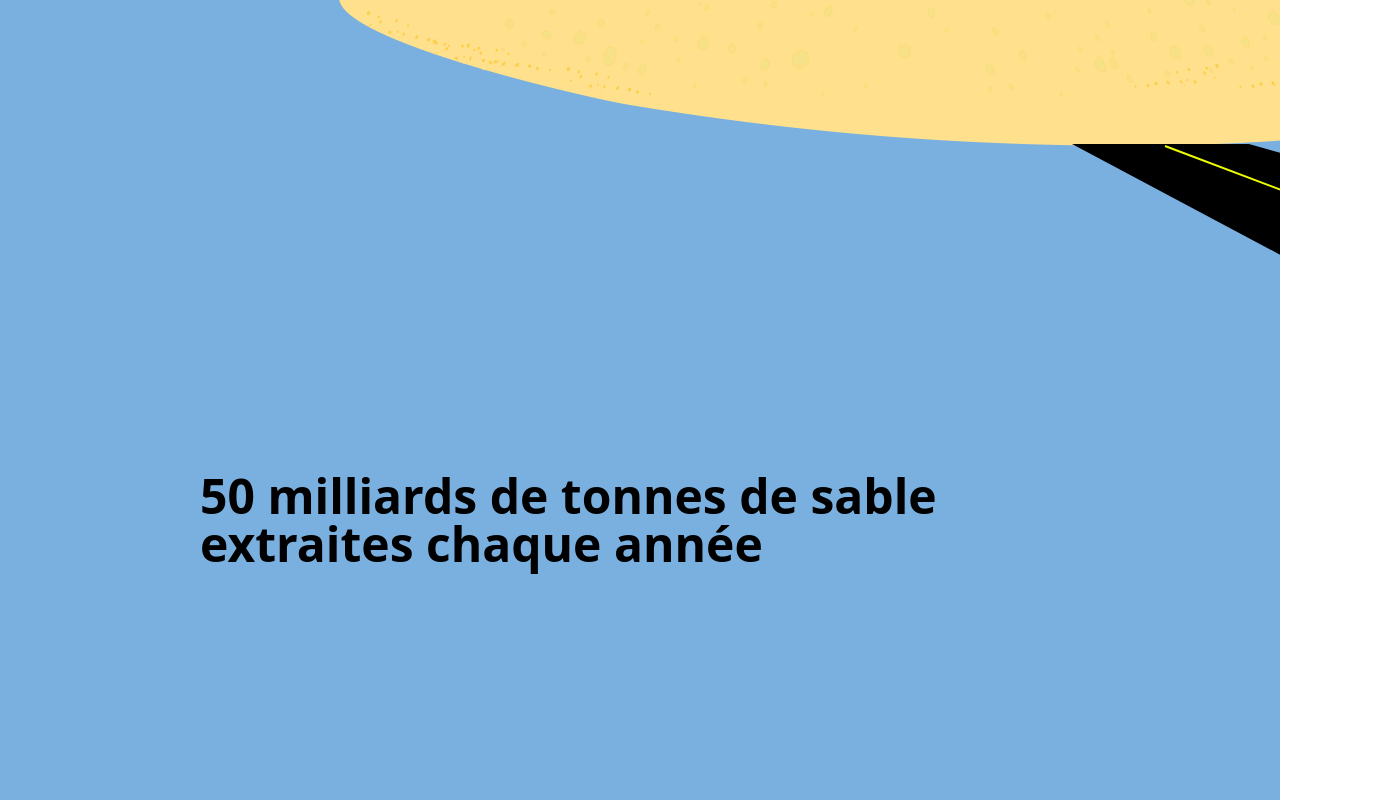
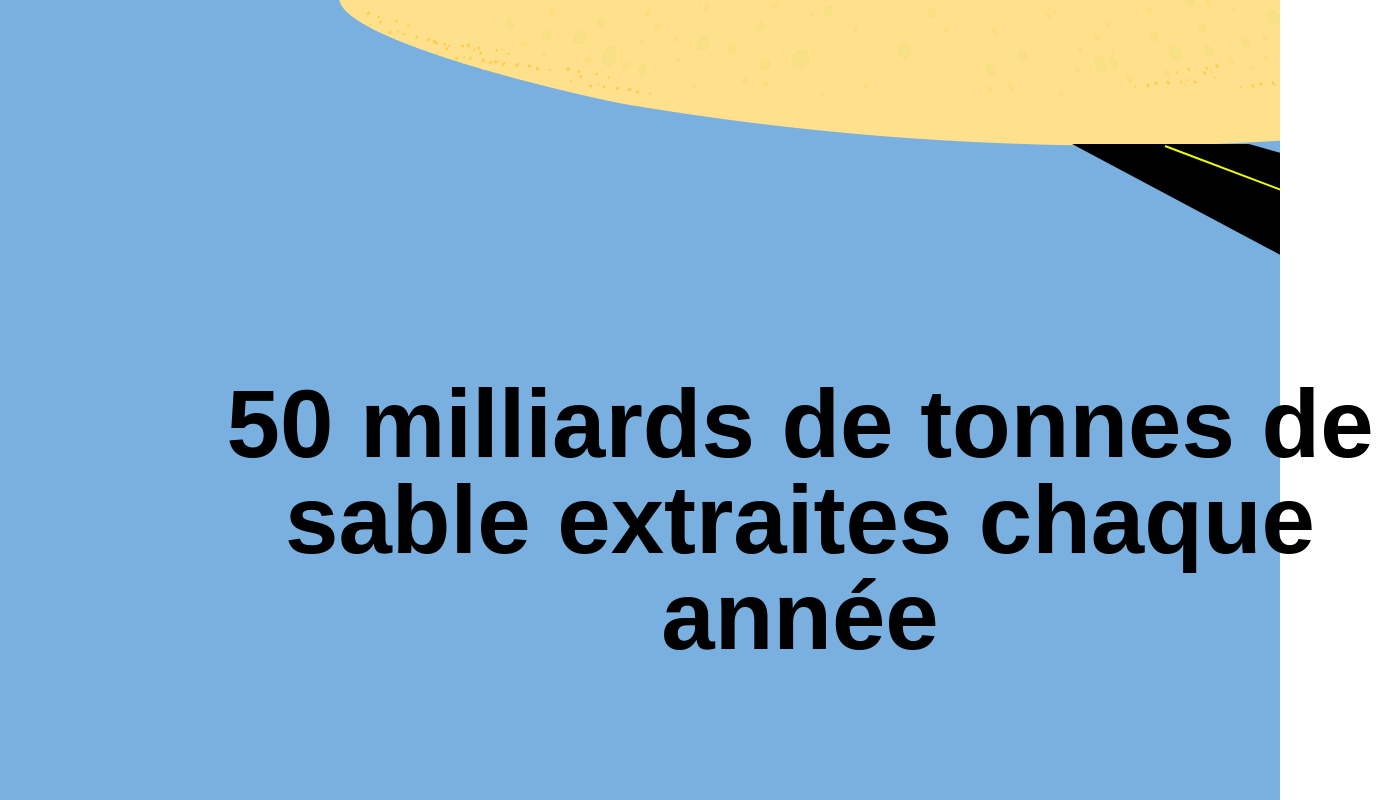
Before and after one commit to Corentin-Delvaque/SAE303-Corentin-Delvaque, a website built with Vite: page index.html in a window 1280 px wide. Shown: the part 680-1480 px from the top of the page, 1400 px wide, since content can reach past the window. Built offline with nearby package versions, Linux system fonts and the light colour scheme.

Commit message:
Added font Marianne + corrected Ademe logo being vanished + finished first section

```diff
--- a/index.html
+++ b/index.html
@@ -4,39 +4,59 @@
 <head>
   <meta charset="UTF-8" />
   <meta name="viewport" content="width=device-width, initial-scale=1.0" />
-  <title>initialisation-tailwind</title>
+  <title>Le sable, une ressource fragile?</title>
   <link href="./src/style.css" rel="stylesheet" type="text/css" />
+  <link rel="icon" href="./src/assets/ademe-logo-2022-1.svg" type="image/x-icon">
 </head>
 
 <body>
-  <main>
+  <main class="font-marianne">
+    <!-- Section 1 -->
+    <section class="grid grid-cols-1 grid-rows-1 h-screen bg-bg-1">
 
+      <!-- Pile de sable solo -->
+      <img class="col-span-full row-span-full w-auto h-auto justify-self-end mt-40" src="./src/assets/single-sand-pile.png">
+
+      <!-- Road -->
+      <svg class="col-span-full row-span-full w-auto h-auto justify-self-end mt-206" xmlns="http://www.w3.org/2000/svg" width="208" height="1005" viewBox="0 0 208 1005" fill="none"><path d="M177.029 8.70079e-05L0 0L214.382 114.093L519.349 566.384L256 853C311.324 951.675 410.775 1096.76 681.864 924.082C952.954 751.401 893.941 613.666 830.549 566.384L309.047 37.5215L177.029 8.70079e-05Z" fill="black" /><path d="M93 2L352 100" stroke="#EEFF00" stroke-width="2" />
+      </svg>
+
+      <h1 class="col-span-full row-span-full justify-self-start self-center font-bold text-9xl w-200 ml-50">Le sable une ressource fragile ?</h1>
+
+      <!-- Ademe logo -->
+      <div class="z-10 w-30 col-span-full row-span-full justify-self-end mt-5 mr-5">
+        <img src="./src/assets/ademe-logo-2022-1.svg">
+      </div>
+
+    </section>
+
+    <!-- Section 2 -->
     <section class="grid grid-cols-1 grid-rows-1 h-screen bg-bg-1">
-      <img class="col-span-full row-span-full w-auto h-auto justify-self-end mt-40" src="./src/assets/single-sand-pile.png">
-      <svg class="col-span-full row-span-full w-auto h-auto justify-self-end mt-206" xmlns="http://www.w3.org/2000/svg"
-      width="208" height="1005" viewBox="0 0 208 1005" fill="none">
-      <path
-      d="M177.029 8.70079e-05L0 0L214.382 114.093L519.349 566.384L256 853C311.324 951.675 410.775 1096.76 681.864 924.082C952.954 751.401 893.941 613.666 830.549 566.384L309.047 37.5215L177.029 8.70079e-05Z"
-      fill="black" />
-      <path d="M93 2L352 100" stroke="#EEFF00" stroke-width="2" />
-    </svg>
 
-    <h1 class="col-span-full row-span-full justify-self-start self-center font-bold text-9xl w-200 ml-50">Le sable une ressource fragile ?</h1>
-    <div class="col-span-full row-span-full justify-self-start self-center mt-5 ml-5"><img src="./src/assets/ademe-logo-2022-1.svg"></div>
-  </section>
-
-
-    <section class="grid grid-cols-1 grid-rows-1 h-screen bg-bg-1">
-      <h1 class="col-span-full row-span-full justify-self-start self-center font-bold text-5xl w-200 ml-50">50 milliards
+      <h1 class="col-span-full row-span-full justify-self-start text-center self-center font-bold text-8xl w-300 ml-50">50 milliards
         de tonnes de sable extraites chaque année</h1>
       </section>
 
-
+      <!-- transition piles de sables -->
       <section class="col-span-full row-span-full  h-300 justify-self-end mt-40"><img
           src="./src/assets/sand-pile-transition.png"></section>
+      </section>
+
+    </section>
+  </main>
 
 
-  </main>
+
+
+
+
+
+
+
+
+
+
+
 
   50 milliards de tonnes de sable extraites chaque année
   30000 Tonnes
--- a/src/style.css
+++ b/src/style.css
@@ -1,4 +1,5 @@
 @import "tailwindcss";
+
 
 /* @tailwind base;
 @tailwind utilities;
@@ -6,6 +7,7 @@
 
 @theme inline {
     --color-bg-1: var(--bg-1);
+    --ff : var(font-family);
 }
 
 :root {
@@ -17,4 +19,16 @@
     --bg-6: #79B0E0;
     --bg-7: #79B0E0;
 
+    font-family: 'Marianne', sans-serif;
+
 }
+
+
+
+@font-face {
+  font-family: "Marianne";
+  src: url("./assets/fonts/marianne/Marianne-ExtraBold.otf") format("otf"),
+       url("./assets/fonts/marianne/Marianne-ExtraBold.otf") format("otf");
+  font-weight: 400;
+  font-style: normal;
+}
--- a/vite.config.js
+++ b/vite.config.js
@@ -4,6 +4,14 @@ import tailwindcss from "@tailwindcss/vite";
 export default defineConfig({
   plugins: [tailwindcss()],
   base: "/SAE303-Corentin-Delvaque",
+  theme: {
+    extend: {
+      fontFamily: {
+        marianne: ["Marianne", "sans-serif"],
+      },
+    },
+  },
+  content: ["./index.html", "./src/**/*.{js,ts,jsx,tsx}"],
 });
 
 //npm install
```
Also changed, not shown: src/assets/fonts/marianne/Marianne-Bold.otf (added), src/assets/fonts/marianne/Marianne-BoldItalic.otf (added), src/assets/fonts/marianne/Marianne-ExtraBold.otf (added), src/assets/fonts/marianne/Marianne-ExtraBoldItalic.otf (added), src/assets/fonts/marianne/Marianne-Light.otf (added), src/assets/fonts/marianne/Marianne-Light.woff2 (added), src/assets/fonts/marianne/Marianne-LightItalic.otf (added), src/assets/fonts/marianne/Marianne-Medium.otf (added), src/assets/fonts/marianne/Marianne-MediumItalic.otf (added), src/assets/fonts/marianne/Marianne-Regular.otf (added), src/assets/fonts/marianne/Marianne-RegularItalic.otf (added), src/assets/fonts/marianne/Marianne-Thin.otf (added), src/assets/fonts/marianne/Marianne-ThinItalic.otf (added).
